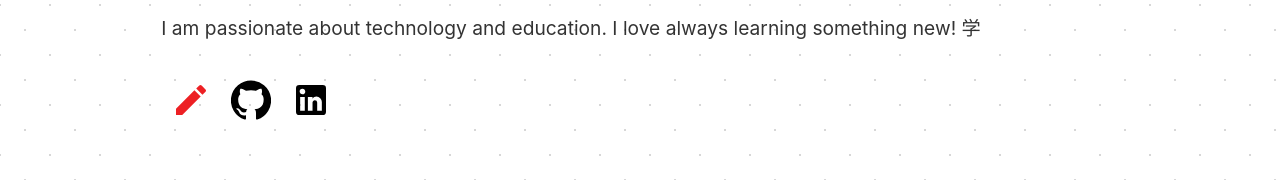
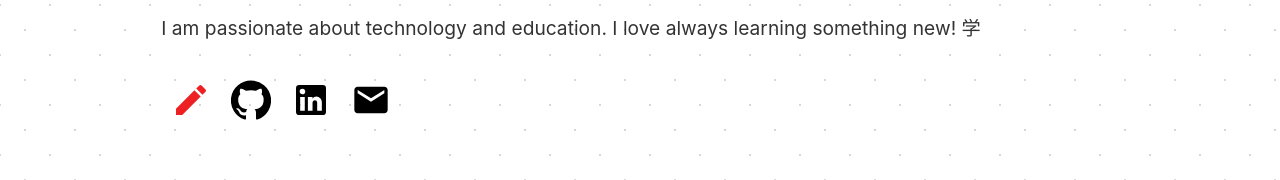
Before and after one commit to Luke-Rogerson/personal-site, a Gatsby site: page / in a window 1280 px wide. Shown: the part 295-475 px from the top of the page. Built offline with nearby package versions, Linux system fonts and the light colour scheme; Gatsby itself is replaced by a stand-in of ours; some packages are replaced by stand-ins of ours.

Commit message:
Add contact me email link

```diff
--- a/gatsby-config.js
+++ b/gatsby-config.js
@@ -7,6 +7,7 @@ module.exports = {
     contacts: {
       github: `https://github.com/Luke-Rogerson`,
       linkedin: `https://www.linkedin.com/in/lukerogerson/`,
+      email: `contact@lukerogerson.me`,
     },
   },
   plugins: [
--- a/src/components/Contact.tsx
+++ b/src/components/Contact.tsx
@@ -1,9 +1,10 @@
 import React from 'react'
 import { useStaticQuery, graphql } from 'gatsby'
 import styled from 'styled-components'
+import CreateIcon from '@material-ui/icons/Create'
 import GitHubIcon from '@material-ui/icons/GitHub'
 import LinkedInIcon from '@material-ui/icons/LinkedIn'
-import CreateIcon from '@material-ui/icons/Create'
+import EmailIcon from '@material-ui/icons/Email'
 import { Icon } from './Icon'
 
 const Icons = styled.div`
@@ -18,6 +19,7 @@ interface ContactResponse {
       contacts: {
         github: string
         linkedin: string
+        email: string
       }
     }
   }
@@ -31,19 +33,21 @@ export const Contact: React.FC = () => {
           contacts {
             github
             linkedin
+            email
           }
         }
       }
     }
   `)
 
-  const { github, linkedin } = contactData.site.siteMetadata.contacts
+  const { github, linkedin, email } = contactData.site.siteMetadata.contacts
 
   return (
     <Icons>
       <Icon name='Blog' component={CreateIcon} color='primary' to='/blog' />
       <Icon name='GitHub' component={GitHubIcon} href={github} />
       <Icon name='LinkedIn' component={LinkedInIcon} href={linkedin} />
+      <Icon name='Contact Me' component={EmailIcon} href={`mailto:${email}`} />
     </Icons>
   )
 }
```
